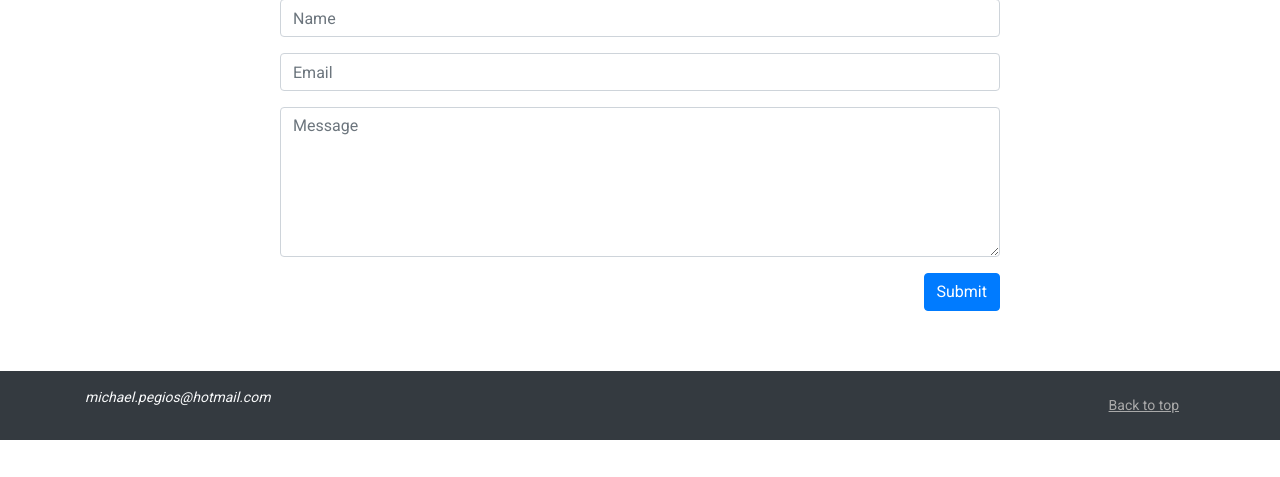
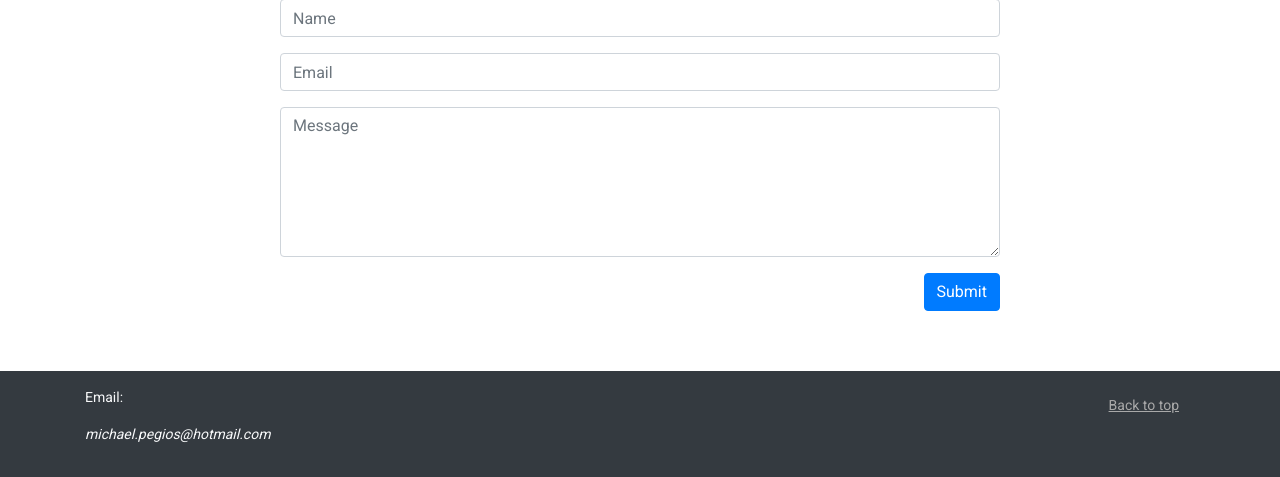
Before and after one commit to ThermoDev/Portfolio, a Flask app: page / in a window 1280 px wide. Shown: the part 1783-2260 px from the top of the page. Before the commit the page ends 2223 px from the top, so only its background shows below. Run offline with Flask 2, Linux system fonts and the light colour scheme; some libraries are stand-ins or nearby versions.

Commit message:
Adding Email to Layout

```diff
--- a/templates/layout.html
+++ b/templates/layout.html
@@ -79,6 +79,7 @@
             <p class="float-right">
                 <a id="top_link" class="nav-link" href="#main">Back to top</a>
             </p>
+            <p>Email:</p>
             <p><em>michael.pegios@hotmail.com</em></p>
         </div>
     </footer>
```
